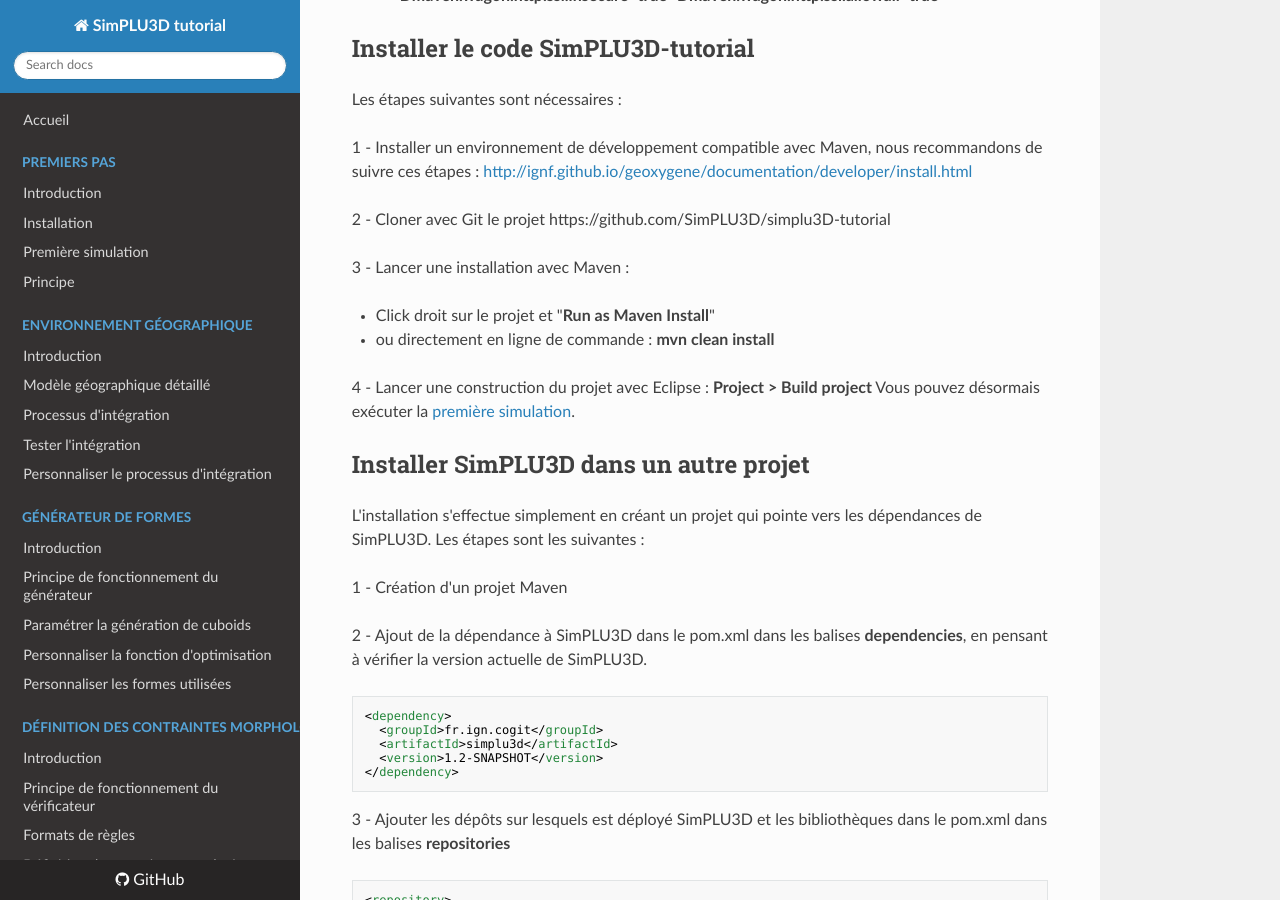
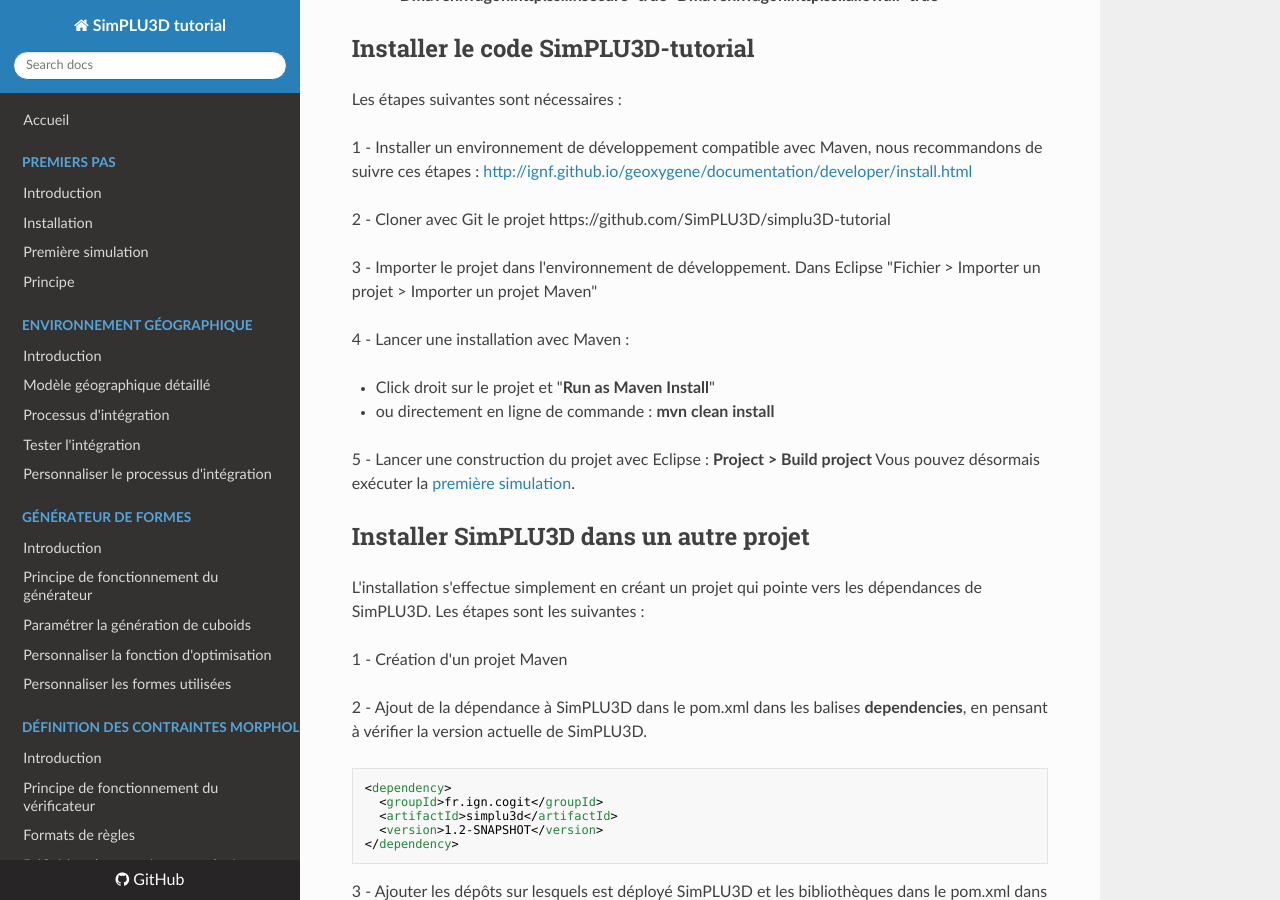
Before and after one commit to SimPLU3D/simplu3D-tutorial, an MkDocs documentation site: the page built from docs/begin/installation.md, in a window 1280 px wide and 900 px high, scrolled down 440 px. Built offline with MkDocs 1.6.1, drawn with Linux system fonts in a browser that asks for light colours; nearby versions of some CDN libraries.

```diff
--- a/docs/begin/installation.md
+++ b/docs/begin/installation.md
@@ -23,12 +23,14 @@ Les étapes suivantes sont nécessaires :
 
 2 - Cloner avec Git le projet https://github.com/SimPLU3D/simplu3D-tutorial
 
-3 - Lancer une installation avec Maven :
+3 - Importer le projet dans l'environnement de développement. Dans Eclipse "Fichier > Importer un projet > Importer un projet Maven"
+
+4 - Lancer une installation avec Maven :
 
 - Click droit sur le projet et "**Run as Maven Install**"
 - ou directement en ligne de commande : **mvn clean install**
 
-4 - Lancer une construction du projet avec Eclipse : **Project > Build project**
+5 - Lancer une construction du projet avec Eclipse : **Project > Build project**
 Vous pouvez désormais exécuter la [première simulation](first_simulation.md).
 
 ## Installer SimPLU3D dans un autre projet
```
Also changed, not shown: 1 other file.
